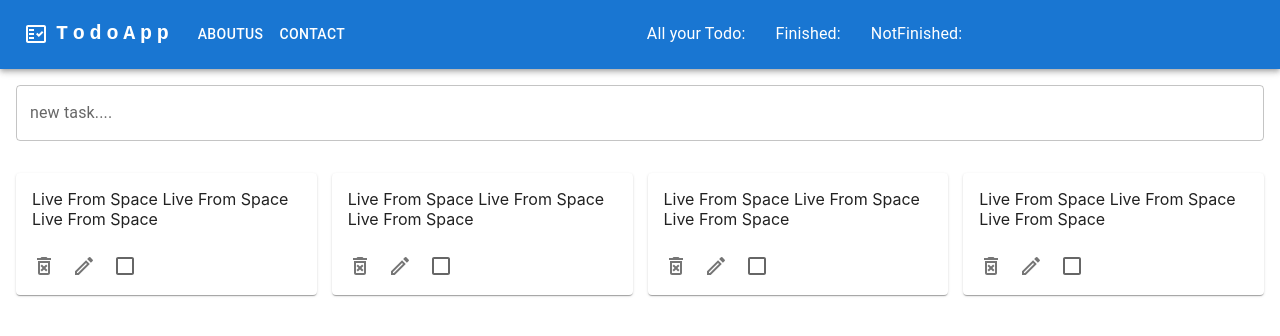
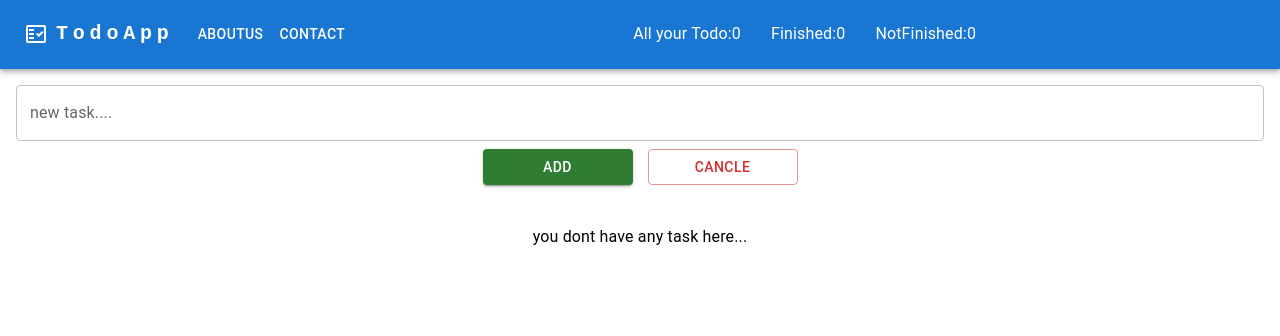
Before and after one commit to parhamhassanzade/test-todolist, a Next.js app: page /Todo in a window 1280 px wide. Shown: the top 336 px of the page. Built offline with nearby package versions, Linux system fonts and the light colour scheme.

Commit message:
add feature for DRUD

```diff
--- a/component/Header.js
+++ b/component/Header.js
@@ -11,12 +11,12 @@ import Button from "@mui/material/Button";
 import MenuItem from "@mui/material/MenuItem";
 import FactCheckOutlinedIcon from "@mui/icons-material/FactCheckOutlined";
 import Link from "next/link";
-
+import { useDispatch, useSelector } from "react-redux";
 const pages = ["AboutUS", "Contact"];
 
-export default function Header() {
+export default function Header(props) {
   const [anchorElNav, setAnchorElNav] = React.useState(null);
-
+  const { alltasks, notDone, Dones } = useSelector((state) => state.todo);
   const handleOpenNavMenu = (event) => {
     setAnchorElNav(event.currentTarget);
   };
@@ -134,9 +134,9 @@ export default function Header() {
               gap: "30px",
             }}
           >
-            <Typography>All your Todo:</Typography>
-            <Typography>Finished:</Typography>
-            <Typography>NotFinished:</Typography>
+            <Typography>All your Todo:{alltasks}</Typography>
+            <Typography>Finished:{Dones}</Typography>
+            <Typography>NotFinished:{notDone}</Typography>
           </Box>
         </Toolbar>
       </Container>
--- a/component/cardItem.js
+++ b/component/cardItem.js
@@ -3,19 +3,15 @@ import { useTheme } from "@mui/material/styles";
 import Box from "@mui/material/Box";
 import Card from "@mui/material/Card";
 import CardContent from "@mui/material/CardContent";
-import CardMedia from "@mui/material/CardMedia";
 import IconButton from "@mui/material/IconButton";
 import Typography from "@mui/material/Typography";
-import SkipPreviousIcon from "@mui/icons-material/SkipPrevious";
-import PlayArrowIcon from "@mui/icons-material/PlayArrow";
-import SkipNextIcon from "@mui/icons-material/SkipNext";
 import DeleteForeverOutlinedIcon from "@mui/icons-material/DeleteForeverOutlined";
 import ModeEditOutlineOutlinedIcon from "@mui/icons-material/ModeEditOutlineOutlined";
 import Checkbox from "@mui/material/Checkbox";
 
 const label = { inputProps: { "aria-label": "Checkbox demo" } };
 
-export default function CardItem(props) {
+export default function CardItem({ taskText }) {
   const theme = useTheme();
 
   return (
@@ -23,7 +19,7 @@ export default function CardItem(props) {
       <Box sx={{ display: "flex", flexDirection: "column" }}>
         <CardContent sx={{ flex: "1 0 auto" }}>
           <Typography component="div" variant="p">
-            Live From Space Live From Space Live From Space
+            {taskText}
           </Typography>
         </CardContent>
         <Box sx={{ display: "flex", alignItems: "center", pl: 1, pb: 1 }}>
--- a/package.json
+++ b/package.json
@@ -17,6 +17,7 @@
     "next": "13.0.5",
     "react": "18.2.0",
     "react-dom": "18.2.0",
-    "react-redux": "^8.0.5"
+    "react-redux": "^8.0.5",
+    "react-toastify": "^9.1.1"
   }
 }
--- a/pages/Todo/index.js
+++ b/pages/Todo/index.js
@@ -4,22 +4,30 @@ import Layout from "../../component/Layout";
 import Box from "@mui/material/Box";
 import TextField from "@mui/material/TextField";
 import FormControl from "@mui/material/FormControl";
-import InputLabel from "@mui/material/InputLabel";
-import OutlinedInput from "@mui/material/OutlinedInput";
-import InputAdornment from "@mui/material/InputAdornment";
 import CardItem from "../../component/cardItem";
-import { addTask } from "../../redux/todo";
+import { addTask, increment, CountUnFinished } from "../../redux/todo";
 import { useDispatch, useSelector } from "react-redux";
+import { toast } from "react-toastify";
+import Button from "@mui/material/Button";
+import Typography from "@mui/material/Typography";
 function index() {
-  const [values, setValues] = useState({
-    amount: "",
-    password: "",
-    weight: "",
-    weightRange: "",
-    showPassword: false,
-  });
-  const handleChange = (prop) => (event) => {
-    setValues({ ...values, [prop]: event.target.value });
+  const dispatch = useDispatch();
+  const { alltasks, tasks } = useSelector((state) => state.todo);
+  const [task, setTask] = useState("");
+  const handleChange = (event) => {
+    setTask(event.target.value);
+  };
+
+  const handleSubmitTask = () => {
+    if (task.length > 0) {
+      dispatch(addTask(task));
+      dispatch(increment());
+      dispatch(CountUnFinished());
+      setTask("");
+      toast.success("your task added successfuly");
+    } else {
+      toast.warn("please first add a new task");
+    }
   };
   return (
     <>
@@ -36,22 +44,54 @@ function index() {
           }}
         >
           {" "}
-          <FormControl fullWidth sx={{ m: 1 }}>
+          <FormControl fullWidth sx={{ m: 1, display: "flex" }}>
             <TextField
               variant="outlined"
               label="new task...."
-              value={values.amount}
-              onChange={handleChange("amount")}
+              value={task}
+              onChange={(e) => handleChange(e)}
             />
+            <Box
+              sx={{
+                display: "flex",
+                justifyContent: "center",
+                alignItems: "center",
+                m: 1,
+                gap: "15px",
+              }}
+            >
+              <Button
+                sx={{
+                  width: "150px",
+                }}
+                variant="contained"
+                color="success"
+                onClick={handleSubmitTask}
+              >
+                Add
+              </Button>
+              <Button
+                sx={{
+                  width: "150px",
+                }}
+                variant="outlined"
+                color="error"
+              >
+                cancle
+              </Button>
+            </Box>
           </FormControl>
         </Box>
         <Box
           sx={{ display: "flex", justifyContent: "center", gap: "15px", p: 2 }}
         >
-          <CardItem />
-          <CardItem />
-          <CardItem />
-          <CardItem />
+          {tasks.length > 0 ? (
+            tasks.map((text, index) => <CardItem key={index} taskText={text} />)
+          ) : (
+            <Typography textAlign="center">
+              you dont have any task here...{" "}
+            </Typography>
+          )}
         </Box>
       </Layout>
     </>
--- a/pages/_app.js
+++ b/pages/_app.js
@@ -1,10 +1,25 @@
 import "../styles/globals.css";
 import { Provider } from "react-redux";
 import store from "../redux/store";
+import { ToastContainer, toast } from "react-toastify";
+import "react-toastify/dist/ReactToastify.css";
+
 function MyApp({ Component, pageProps }) {
   return (
     <Provider store={store}>
       <Component {...pageProps} />
+      <ToastContainer
+        position="top-right"
+        autoClose={5000}
+        hideProgressBar={false}
+        newestOnTop={false}
+        closeOnClick
+        rtl={false}
+        pauseOnFocusLoss
+        draggable
+        pauseOnHover
+        theme="light"
+      />
     </Provider>
   );
 }
--- a/pages/index.js
+++ b/pages/index.js
@@ -4,7 +4,6 @@ import styles from "../styles/Home.module.css";
 import Link from "next/link";
 import Typography from "@mui/material/Typography";
 import Layout from "../component/Layout";
-
 export default function Home() {
   return (
     <Layout>
--- a/redux/todo.js
+++ b/redux/todo.js
@@ -1,17 +1,14 @@
 import { createSlice } from "@reduxjs/toolkit";
 
 export const todoSlice = createSlice({
-  name: "Todo",
+  name: "todo",
   initialState: {
-    count: 0,
-    task: [],
+    alltasks: 0,
+    tasks: [],
     Dones: 0,
     notDone: 0,
   },
   reducers: {
-    // increment: (state) => {
-    //   state.count += 1;
-    // },
     // decrement: (state) => {
     //   state.count -= 1;
     // },
@@ -20,11 +17,17 @@ export const todoSlice = createSlice({
     // },
 
     addTask: (state, action) => {
-      state.task.push(action.payload);
+      state.tasks.push(action.payload);
+    },
+    increment: (state) => {
+      state.alltasks += 1;
+    },
+    CountUnFinished: (state) => {
+      state.notDone += 1;
     },
   },
 });
 
-export const { addTask } = todoSlice.actions;
+export const { addTask, increment, CountUnFinished } = todoSlice.actions;
 
 export default todoSlice.reducer;
```
Also changed, not shown: 1 other file (tests, documents, lock files or other folders).
